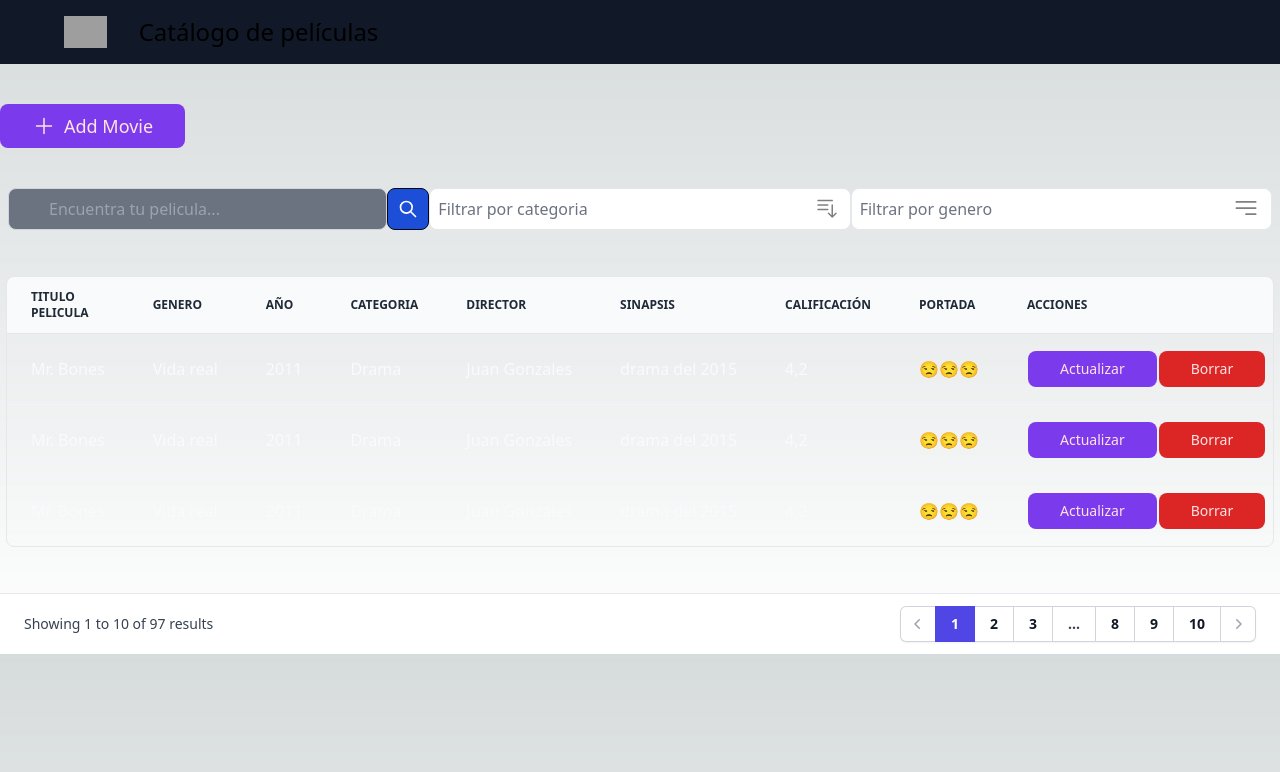
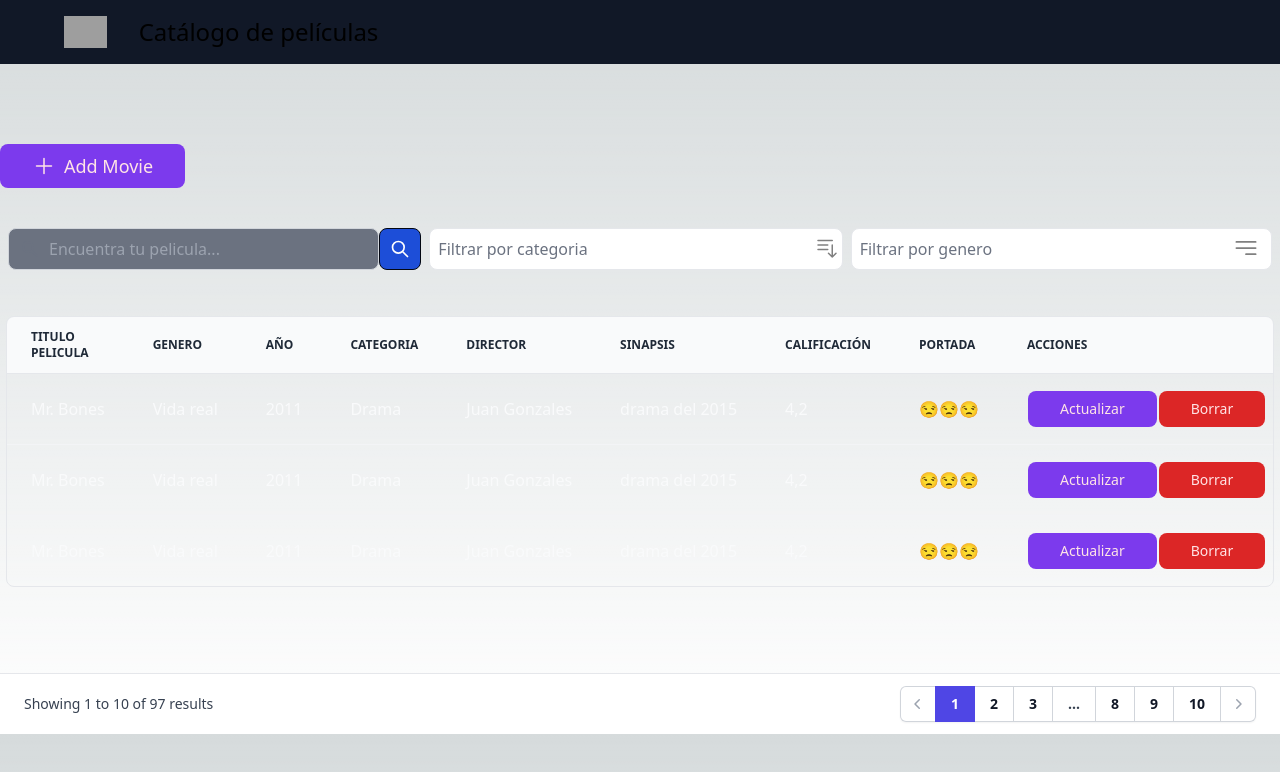
Before and after one commit to Trycatch-tv/team17-project7-frontend, a Next.js app: page / in a window 1280 px wide. Shown: the top 772 px of the page. Built offline with nearby package versions, Linux system fonts and the light colour scheme; grey boxes are pictures that could not be loaded.

Commit message:
cambios en los espaciados de distribución de la pantalla

```diff
--- a/src/pages/components/filters/Category.jsx
+++ b/src/pages/components/filters/Category.jsx
@@ -2,7 +2,7 @@ import React from "react";
 
 export default function Category() {
     return (
-        <div className="relative w-1/3">
+        <div className="relative w-1/3 pr-2">
             <select className="w-full p-2 text-gray-500 bg-white border dark:border-violet-600 rounded-lg outline-none appearance-none focus:border-violet-600">
                 <option value={""} disabled selected>
                     Filtrar por categoria
--- a/src/pages/components/filters/Movie.jsx
+++ b/src/pages/components/filters/Movie.jsx
@@ -1,6 +1,6 @@
 export default function Movie() {
     return (
-        <form class="flex items-center w-1/3">
+        <form class="flex items-center w-1/3 pr-2">
             <label for="simple-search" class="sr-only">
                 Search
             </label>
--- a/src/pages/components/main/main.jsx
+++ b/src/pages/components/main/main.jsx
@@ -1,7 +1,7 @@
 export default function Main() {
     return (
         <>
-        <div className="flex flex-col mb-10">
+        <div className="flex flex-col mb-20">
             <div className="overflow-x-auto">
                     <div className="p-1.5 w-full mx-auto inline-block align-middle">
                         <div className="overflow-hidden border rounded-lg">
--- a/src/pages/components/navbar/navbar.jsx
+++ b/src/pages/components/navbar/navbar.jsx
@@ -2,7 +2,7 @@ import { Disclosure } from '@headlessui/react'
 
 export default function Navbar() {
   return (
-    <Disclosure as="nav" className="bg-gray-900 mb-10">
+    <Disclosure as="nav" className="bg-gray-900 mb-20">
       {({ open }) => (
         <>
           <div className="mx-auto max-w-7xl px-2 sm:px-6 lg:px-8">
```
